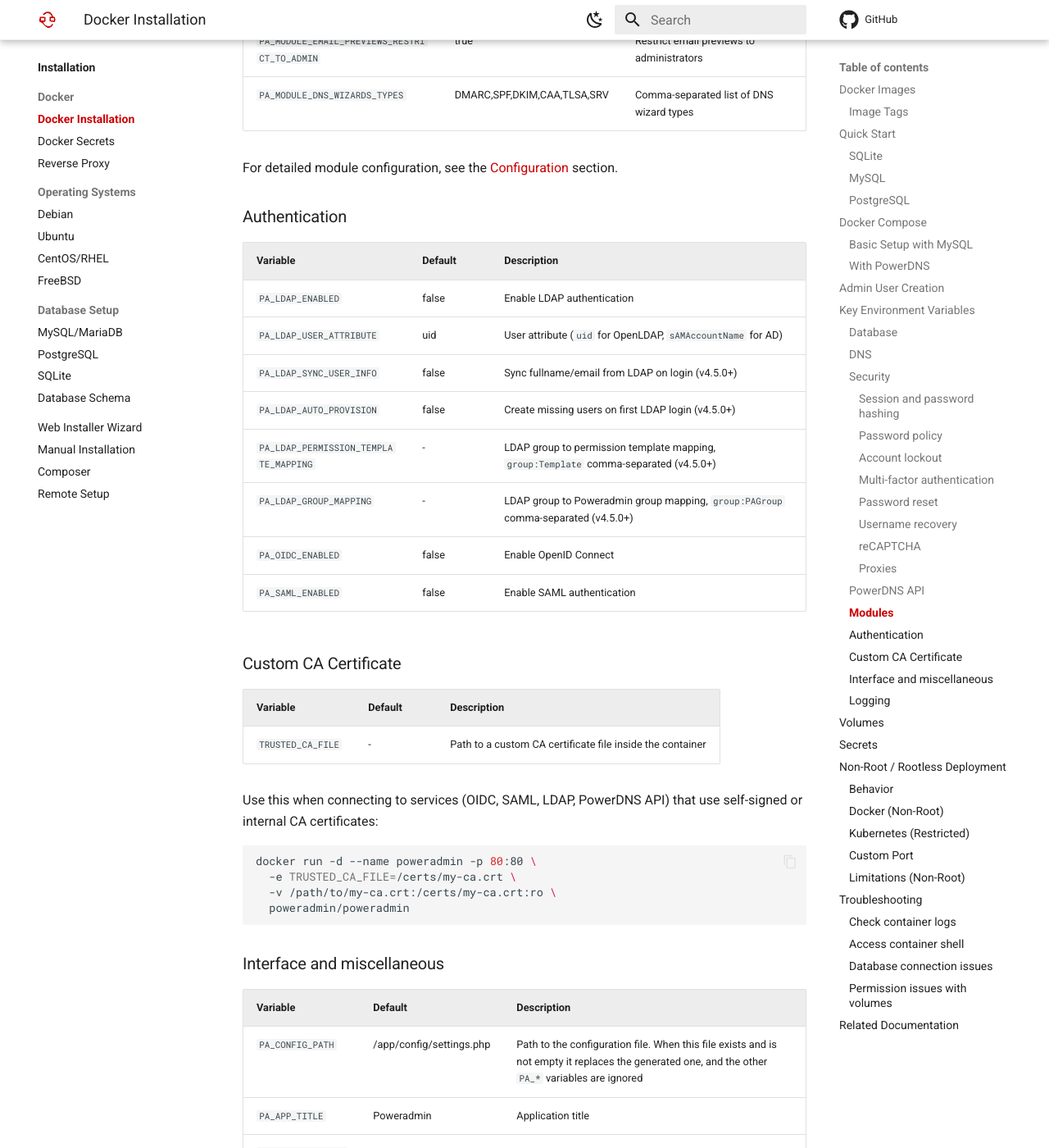
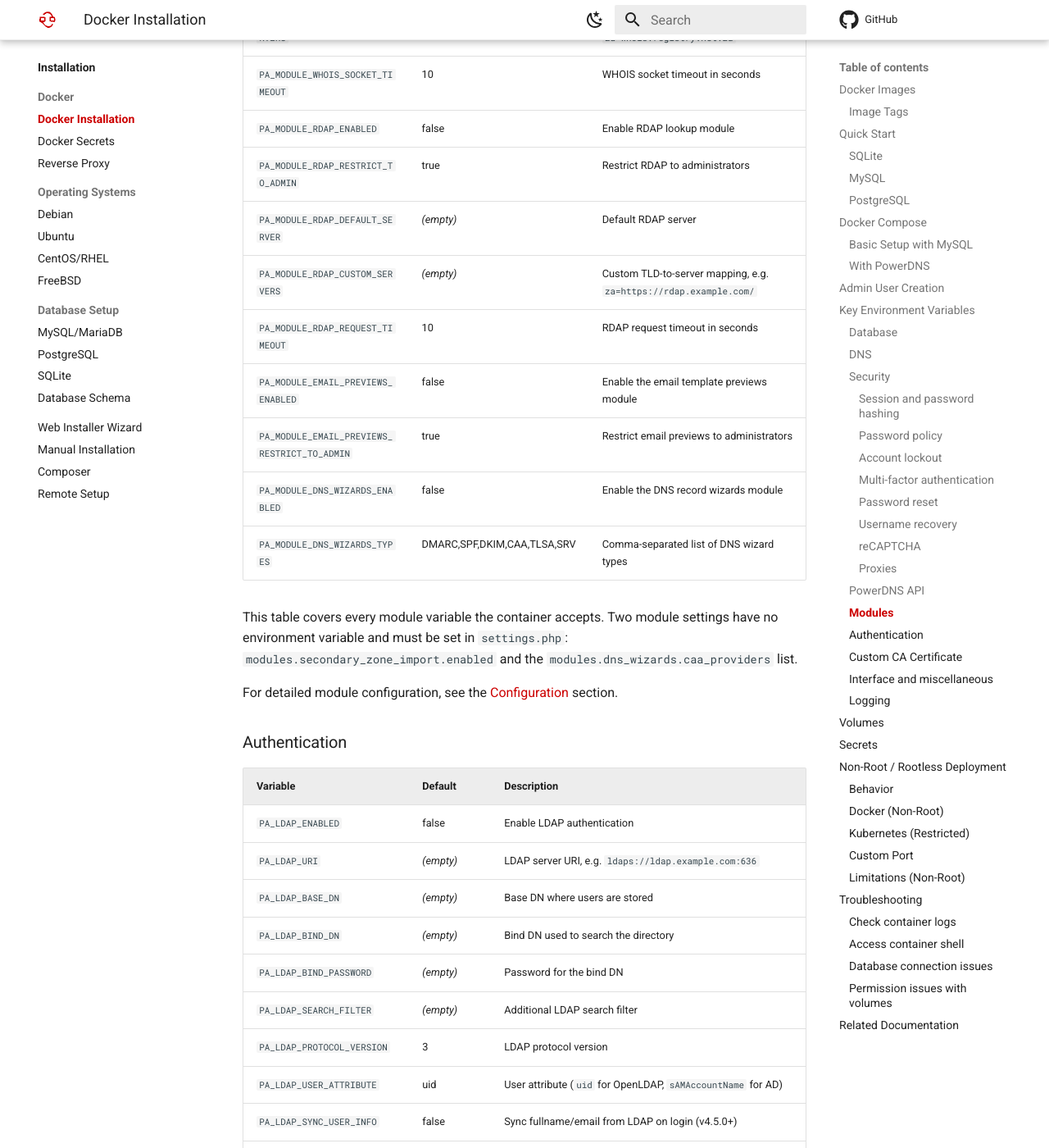
Before and after one commit to poweradmin/poweradmin-docs, an MkDocs documentation site: the page built from docs/installation/docker.md, in a window 1280 px wide and 1400 px high, scrolled down 10459 px. Shown: the whole window at 82% size. Built offline with MkDocs 1.6.1 and Material for MkDocs 9.7.7, drawn with Linux system fonts in a browser that asks for light colours; comment, search, counter and statistics services are not loaded; some of the changed text lies outside the part shown.

Commit message:
docs(installation): complete the Docker modules table and make the LDAP set usable

```diff
--- a/docs/installation/docker.md
+++ b/docs/installation/docker.md
@@ -347,10 +347,22 @@ Account lockout (with `PA_LOCKOUT_TRACK_IP`) and the reset and recovery rate lim
 | `PA_MODULE_ZONE_IMPORT_EXPORT_MAX_FILE_SIZE` | 1048576 | Max upload file size in bytes |
 | `PA_MODULE_WHOIS_ENABLED` | false | Enable WHOIS lookup module |
 | `PA_MODULE_WHOIS_RESTRICT_TO_ADMIN` | true | Restrict WHOIS to administrators |
+| `PA_MODULE_WHOIS_DEFAULT_SERVER` | *(empty)* | Default WHOIS server |
+| `PA_MODULE_WHOIS_CUSTOM_SERVERS` | *(empty)* | Custom TLD-to-server mapping, e.g. `za=whois.registry.net.za` |
+| `PA_MODULE_WHOIS_SOCKET_TIMEOUT` | 10 | WHOIS socket timeout in seconds |
 | `PA_MODULE_RDAP_ENABLED` | false | Enable RDAP lookup module |
 | `PA_MODULE_RDAP_RESTRICT_TO_ADMIN` | true | Restrict RDAP to administrators |
+| `PA_MODULE_RDAP_DEFAULT_SERVER` | *(empty)* | Default RDAP server |
+| `PA_MODULE_RDAP_CUSTOM_SERVERS` | *(empty)* | Custom TLD-to-server mapping, e.g. `za=https://rdap.example.com/` |
+| `PA_MODULE_RDAP_REQUEST_TIMEOUT` | 10 | RDAP request timeout in seconds |
+| `PA_MODULE_EMAIL_PREVIEWS_ENABLED` | false | Enable the email template previews module |
 | `PA_MODULE_EMAIL_PREVIEWS_RESTRICT_TO_ADMIN` | true | Restrict email previews to administrators |
+| `PA_MODULE_DNS_WIZARDS_ENABLED` | false | Enable the DNS record wizards module |
 | `PA_MODULE_DNS_WIZARDS_TYPES` | DMARC,SPF,DKIM,CAA,TLSA,SRV | Comma-separated list of DNS wizard types |
+
+This table covers every module variable the container accepts. Two module settings have no
+environment variable and must be set in `settings.php`: `modules.secondary_zone_import.enabled`
+and the `modules.dns_wizards.caa_providers` list.
 
 For detailed module configuration, see the [Configuration](../configuration/zone-import-export.md) section.
 
@@ -359,6 +371,12 @@ For detailed module configuration, see the [Configuration](../configuration/zone
 | Variable | Default | Description |
 |----------|---------|-------------|
 | `PA_LDAP_ENABLED` | false | Enable LDAP authentication |
+| `PA_LDAP_URI` | *(empty)* | LDAP server URI, e.g. `ldaps://ldap.example.com:636` |
+| `PA_LDAP_BASE_DN` | *(empty)* | Base DN where users are stored |
+| `PA_LDAP_BIND_DN` | *(empty)* | Bind DN used to search the directory |
+| `PA_LDAP_BIND_PASSWORD` | *(empty)* | Password for the bind DN |
+| `PA_LDAP_SEARCH_FILTER` | *(empty)* | Additional LDAP search filter |
+| `PA_LDAP_PROTOCOL_VERSION` | 3 | LDAP protocol version |
 | `PA_LDAP_USER_ATTRIBUTE` | uid | User attribute (`uid` for OpenLDAP, `sAMAccountName` for AD) |
 | `PA_LDAP_SYNC_USER_INFO` | false | Sync fullname/email from LDAP on login (v4.5.0+) |
 | `PA_LDAP_AUTO_PROVISION` | false | Create missing users on first LDAP login (v4.5.0+) |
@@ -366,6 +384,12 @@ For detailed module configuration, see the [Configuration](../configuration/zone
 | `PA_LDAP_GROUP_MAPPING` | - | LDAP group to Poweradmin group mapping, `group:PAGroup` comma-separated (v4.5.0+) |
 | `PA_OIDC_ENABLED` | false | Enable OpenID Connect |
 | `PA_SAML_ENABLED` | false | Enable SAML authentication |
+
+The LDAP rows above are enough for a working LDAP setup. OIDC and SAML are not - each provider
+needs its own block of variables (`PA_OIDC_AZURE_*`, `PA_SAML_OKTA_*` and so on), and there are
+137 authentication variables in total across LDAP, OIDC and SAML. They are listed in
+[DOCKER.md](https://github.com/poweradmin/poweradmin/blob/master/DOCKER.md); the settings behind
+them are explained in [OIDC](../configuration/oidc.md) and [SAML](../configuration/saml.md).
 
 ### Custom CA Certificate
 
```
